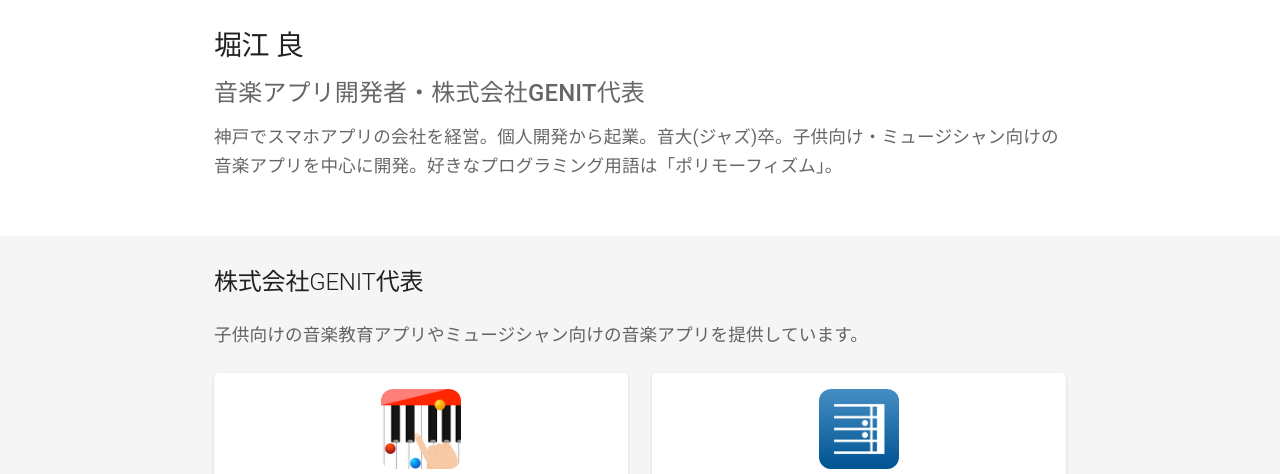
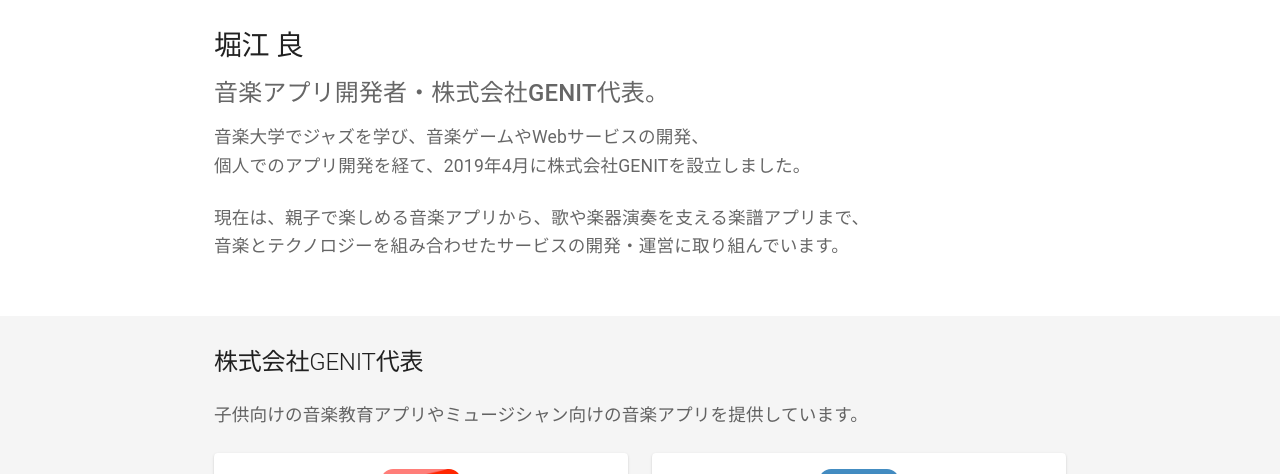
Before and after one commit to ryohorie/ryohorie-com, an Astro site: page / in a window 1280 px wide. Shown: the part 626-1100 px from the top of the page. Built offline with nearby package versions, Linux system fonts and the light colour scheme; Astro itself is replaced by a stand-in of ours.

Commit message:
Update profile biography (#2)
Co-authored-by: genit <genit@genitnoMacBook-Pro.local>

```diff
--- a/src/data/profile.ts
+++ b/src/data/profile.ts
@@ -1,11 +1,13 @@
 export const profile = {
   name: "堀江 良",
-  role: "音楽アプリ開発者・株式会社GENIT代表",
+  role: "音楽アプリ開発者・株式会社GENIT代表。",
   title: "堀江 良 - 音楽アプリ開発者・株式会社GENIT代表",
   description:
     "株式会社GENIT代表 堀江 良のプロフィールサイトです。音楽アプリ開発者・ジャズミュージシャン。",
-  biography:
-    "神戸でスマホアプリの会社を経営。個人開発から起業。音大(ジャズ)卒。子供向け・ミュージシャン向けの音楽アプリを中心に開発。好きなプログラミング用語は「ポリモーフィズム」。",
+  biography: [
+    "音楽大学でジャズを学び、音楽ゲームやWebサービスの開発、\n個人でのアプリ開発を経て、2019年4月に株式会社GENITを設立しました。",
+    "現在は、親子で楽しめる音楽アプリから、歌や楽器演奏を支える楽譜アプリまで、\n音楽とテクノロジーを組み合わせたサービスの開発・運営に取り組んでいます。",
+  ],
   image: "/images/ogp.jpeg",
   heroVideoId: "oER4EpHfKws",
   companyUrl: "https://www.genit.jp/",
--- a/src/pages/index.astro
+++ b/src/pages/index.astro
@@ -12,7 +12,9 @@
     <div class="container">
       <h1 id="profile-heading">{profile.name}</h1>
       <h2 class="profile-role">{profile.role}</h2>
-      <p class="intro">{profile.biography}</p>
+      {profile.biography.map(paragraph => (
+        <p class="intro biography">{paragraph}</p>
+      ))}
     </div>
   </section>
 
@@ -92,6 +94,10 @@
 </Layout>
 
 <style>
+  .biography {
+    white-space: pre-line;
+  }
+
   h1 {
     margin-bottom: 16px;
     font-size: 1.5rem;
```
Also changed, not shown: tests/site.test.mjs (+1 -1 lines).
